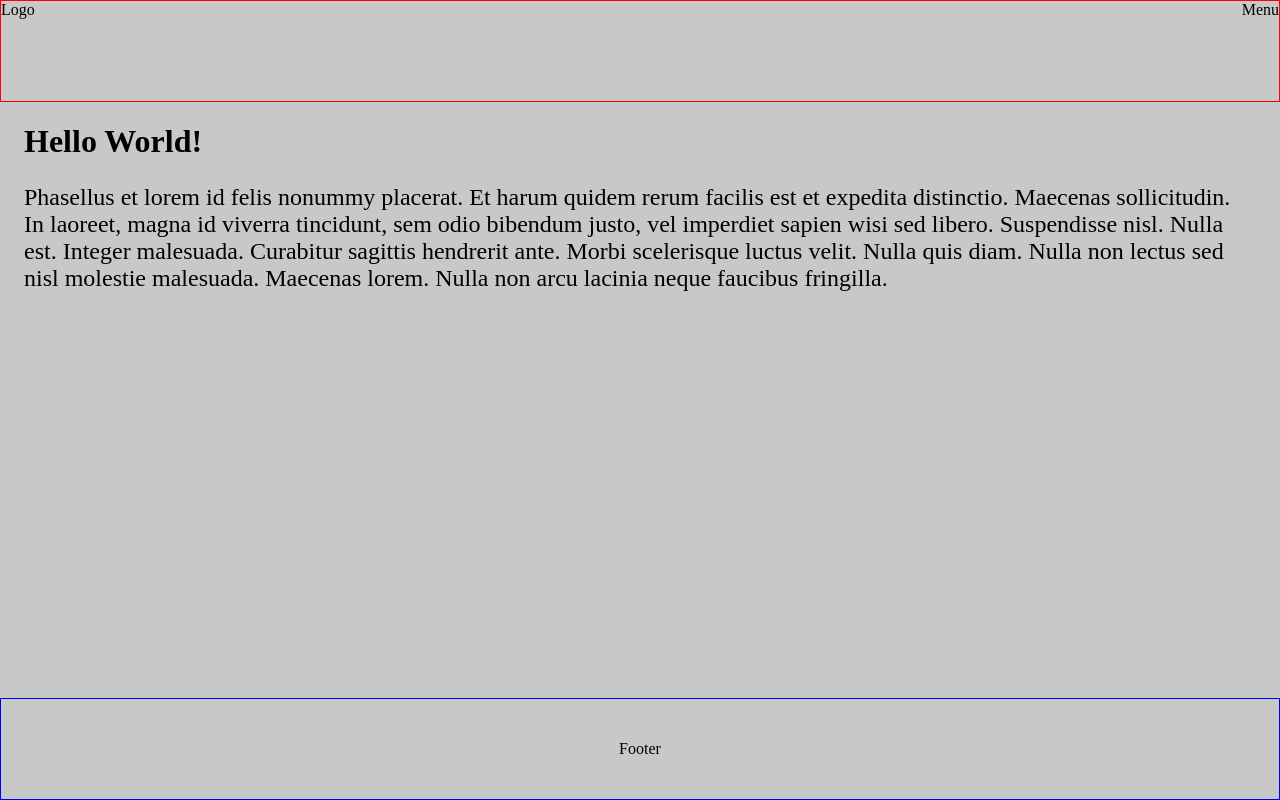
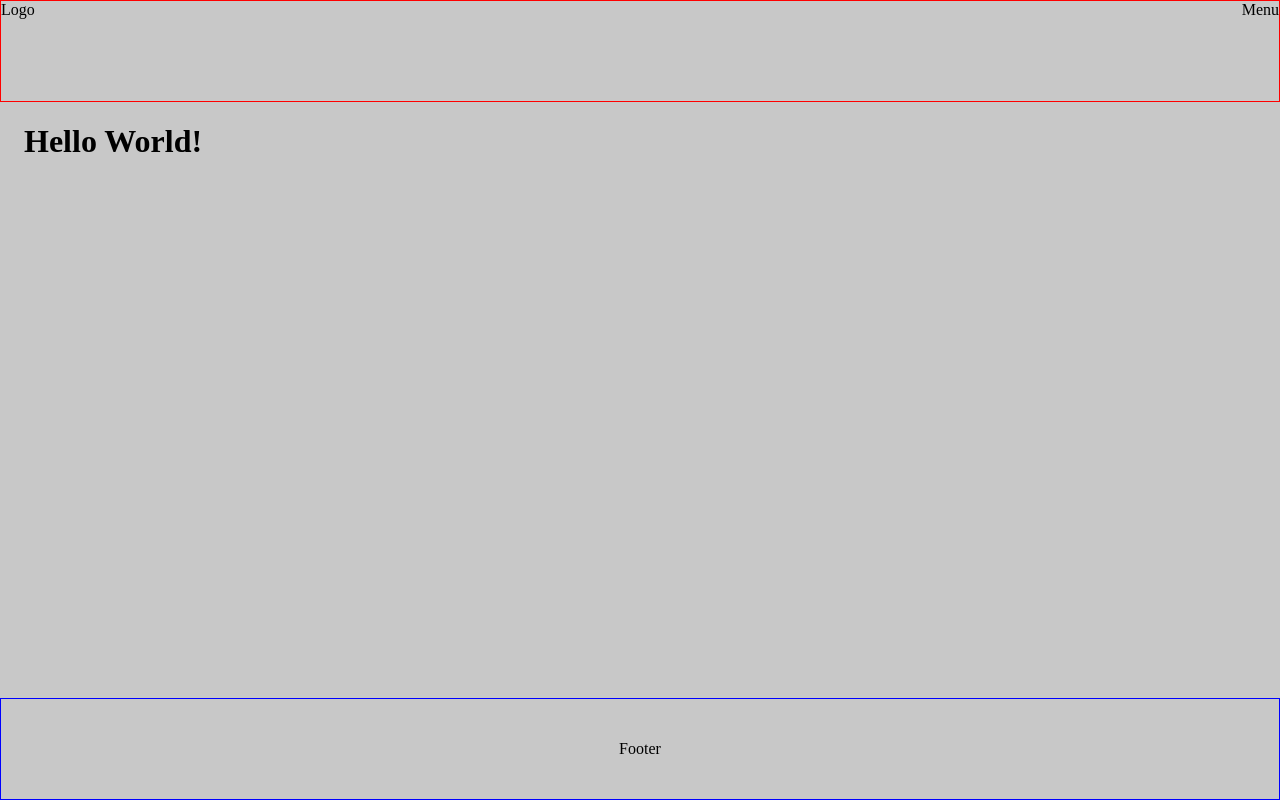
Before and after one commit to renra/ui, a plain HTML site: page 100vh/index.html in a window 1280 px wide. Drawn offline with Linux system fonts and the light colour scheme.

Commit message:
Removed extra content

```diff
--- a/100vh/index.html
+++ b/100vh/index.html
@@ -19,8 +19,6 @@
       <main>
         <h1>Hello World!</h1>
 
-        <p>Phasellus et lorem id felis nonummy placerat. Et harum quidem rerum facilis est et expedita distinctio. Maecenas sollicitudin. In laoreet, magna id viverra tincidunt, sem odio bibendum justo, vel imperdiet sapien wisi sed libero. Suspendisse nisl. Nulla est. Integer malesuada. Curabitur sagittis hendrerit ante. Morbi scelerisque luctus velit. Nulla quis diam. Nulla non lectus sed nisl molestie malesuada. Maecenas lorem. Nulla non arcu lacinia neque faucibus fringilla.</p>
-
       </main>
 
       <footer>Footer</footer>
```
Also changed, not shown: windowHeight/index.html (+0 -2 lines).
